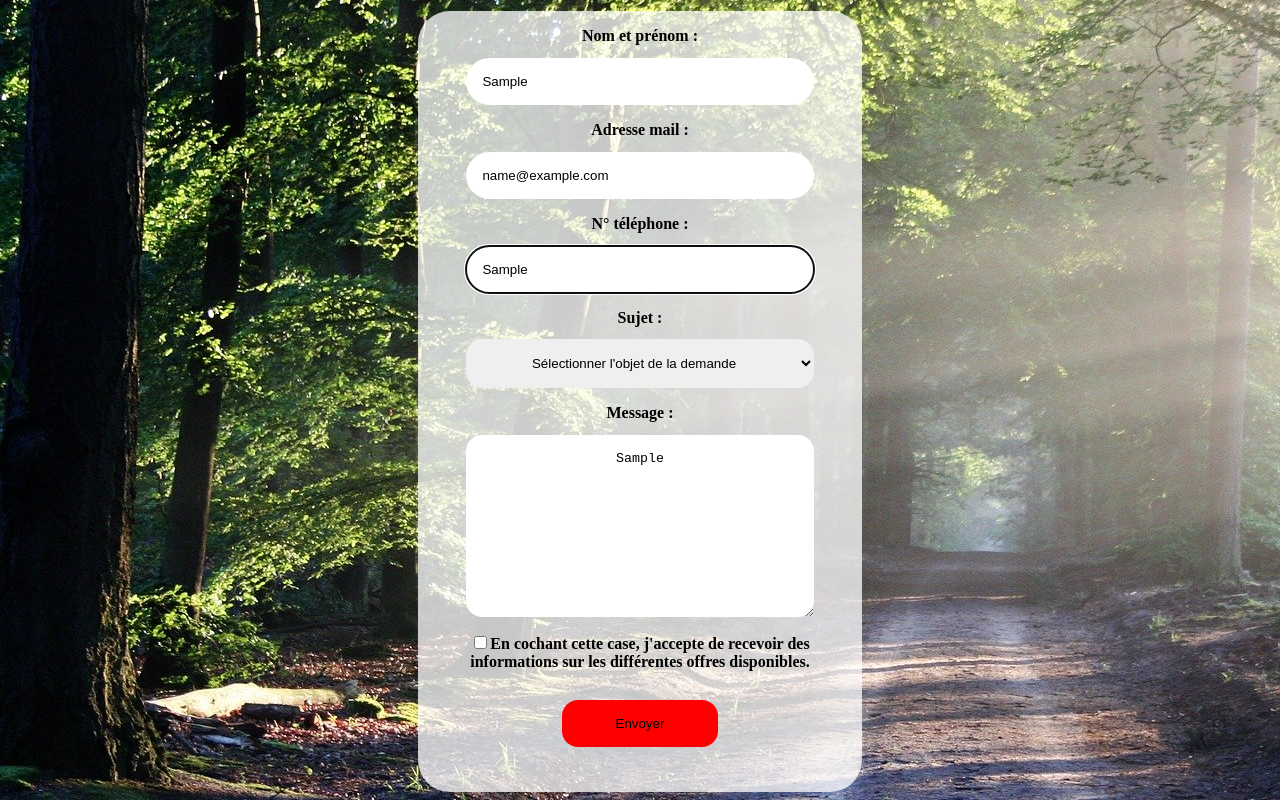
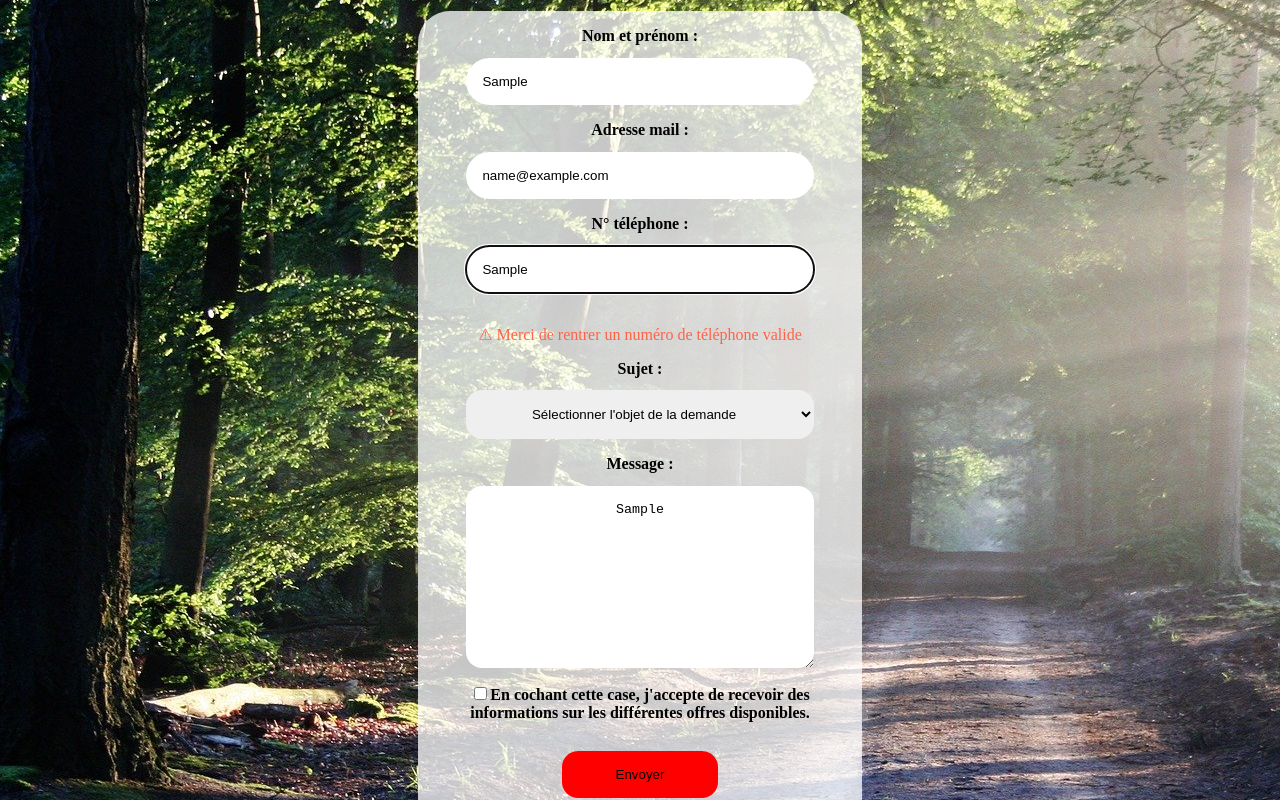
Before and after one commit to Tadkozh/Great-Form-React, a React (Create React App) app: page / in a window 1280 px wide. Both pictures are taken after typing "Sample", "name@example.com", "Sample", "Sample" into the empty fields and a click on the button "Envoyer". Shown: the part 124-924 px from the top of the page. Built offline with nearby package versions, Linux system fonts and the light colour scheme.

Commit message:
Display of errors

```diff
--- a/src/Components/Contact/Contact.css
+++ b/src/Components/Contact/Contact.css
@@ -59,3 +59,13 @@ body {
 .button-contact:hover {
   background-color: green;
 }
+
+#c-yup {
+  color: tomato;
+  text-align: center;
+}
+
+#c-yup:before {
+  display:inline;
+  content: '⚠ ';
+}
--- a/src/Components/Contact/Contact.jsx
+++ b/src/Components/Contact/Contact.jsx
@@ -60,6 +60,7 @@ const Contact = () => {
             // onChange={(e) => setName(e.target.value)}
             {...register('name')}
           />
+          {errors.name && <p id='c-yup'>{errors.name.message}</p>}
 
           <label htmlFor='email' className='label-contact'>Adresse mail : </label>
           <input
@@ -70,6 +71,7 @@ const Contact = () => {
             placeholder='machin@truc.com'
             {...register('email')}
           />
+          {errors.email && <p id='c-yup'>{errors.email.message}</p>}
 
           <label htmlFor='phone' className='label-contact'>N° téléphone : </label>
           <input
@@ -80,6 +82,7 @@ const Contact = () => {
             placeholder='01234567'
             {...register('phone')}
           />
+          {errors.phone && <p id='c-yup'>{errors.phone.message}</p>}
 
           <label htmlFor='Sujet' className='label-contact'>Sujet : </label>
           <select
@@ -103,6 +106,7 @@ const Contact = () => {
             placeholder='Merci de poser vos question ou donner vos commentaire'
             {...register('message')}
           ></textarea>
+          {errors.message && <p id='c-yup'>{errors.message.message}</p>}
 
           <label className='label-contact'>
             <input type="checkbox" />En cochant cette case, j'accepte de recevoir des informations sur les différentes offres disponibles.
```
